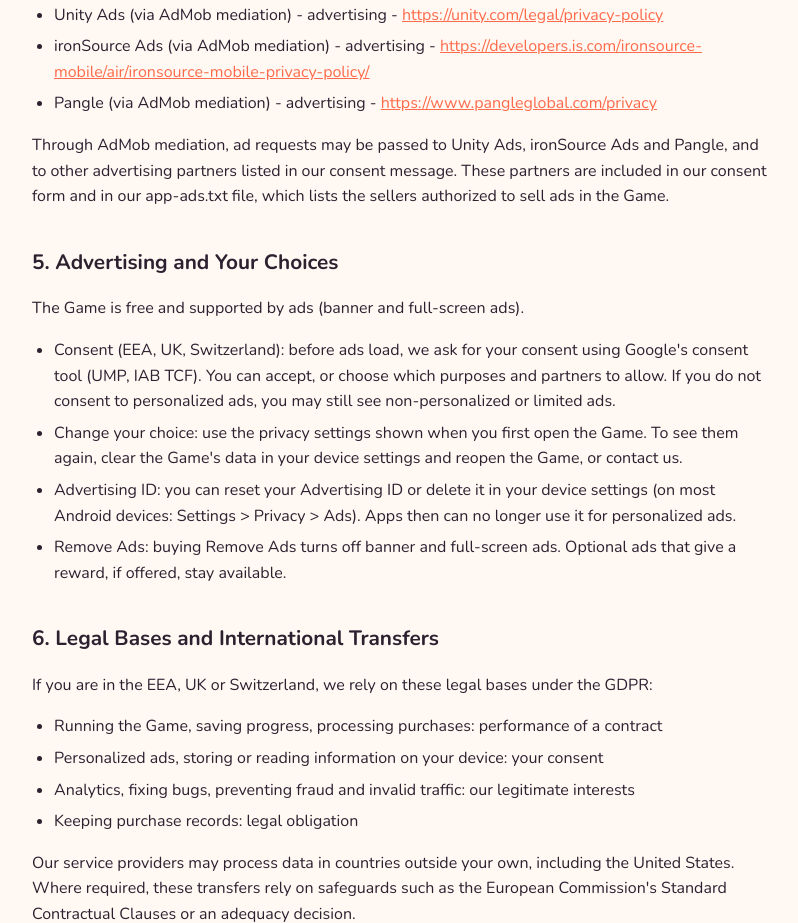
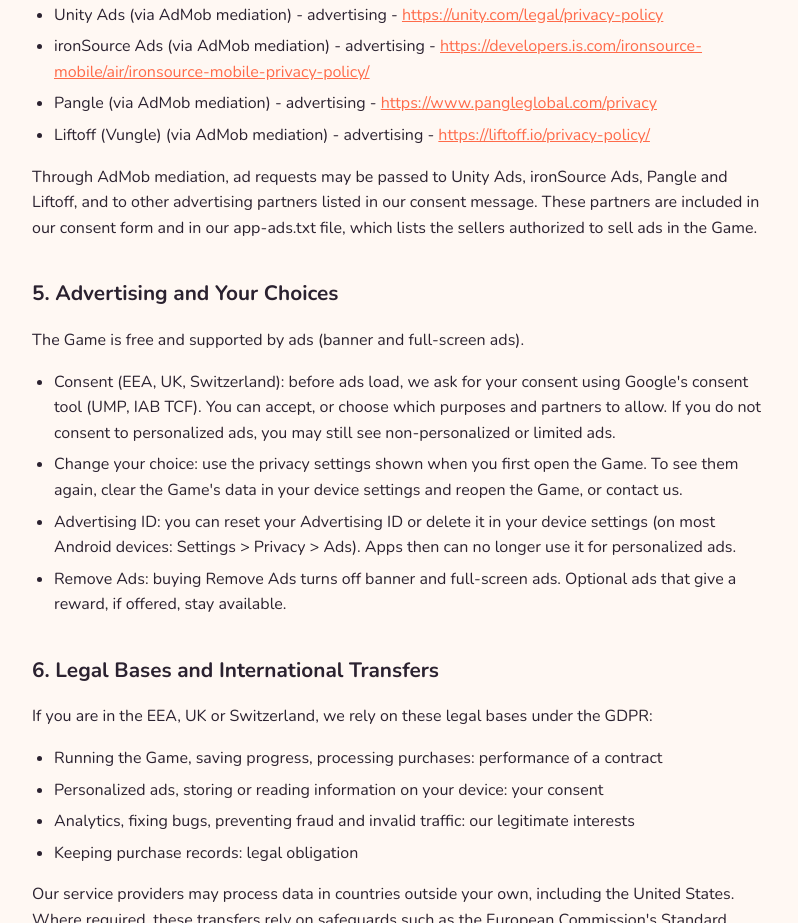
Before and after one commit to mochigamescoltd-arch/mochigamescoltd-arch.github.io, a plain HTML site: page privacy-policy.html in a window 1280 px wide. Shown: the part 1926-2849 px from the top of the page, without its empty margins (238-1036 px from the left). Drawn offline with nearby package versions, Linux system fonts and the light colour scheme.

Commit message:
docs: add Liftoff (Vungle) to privacy policy ad partners
Co-Authored-By: Claude Opus 5.5 <noreply@anthropic.com>

```diff
--- a/privacy-policy.html
+++ b/privacy-policy.html
@@ -69,8 +69,9 @@
       <li>Unity Ads (via AdMob mediation) - advertising - <a href="https://unity.com/legal/privacy-policy" target="_blank" rel="noopener">https://unity.com/legal/privacy-policy</a></li>
       <li>ironSource Ads (via AdMob mediation) - advertising - <a href="https://developers.is.com/ironsource-mobile/air/ironsource-mobile-privacy-policy/" target="_blank" rel="noopener">https://developers.is.com/ironsource-mobile/air/ironsource-mobile-privacy-policy/</a></li>
       <li>Pangle (via AdMob mediation) - advertising - <a href="https://www.pangleglobal.com/privacy" target="_blank" rel="noopener">https://www.pangleglobal.com/privacy</a></li>
+      <li>Liftoff (Vungle) (via AdMob mediation) - advertising - <a href="https://liftoff.io/privacy-policy/" target="_blank" rel="noopener">https://liftoff.io/privacy-policy/</a></li>
       </ul>
-      <p>Through AdMob mediation, ad requests may be passed to Unity Ads, ironSource Ads and Pangle, and to other advertising partners listed in our consent message. These partners are included in our consent form and in our app-ads.txt file, which lists the sellers authorized to sell ads in the Game.</p>
+      <p>Through AdMob mediation, ad requests may be passed to Unity Ads, ironSource Ads, Pangle and Liftoff, and to other advertising partners listed in our consent message. These partners are included in our consent form and in our app-ads.txt file, which lists the sellers authorized to sell ads in the Game.</p>
       <h2>5. Advertising and Your Choices</h2>
       <p>The Game is free and supported by ads (banner and full-screen ads).</p>
       <ul>
```
Also changed, not shown: Burning_Fire_Privacy_Policy.txt.
